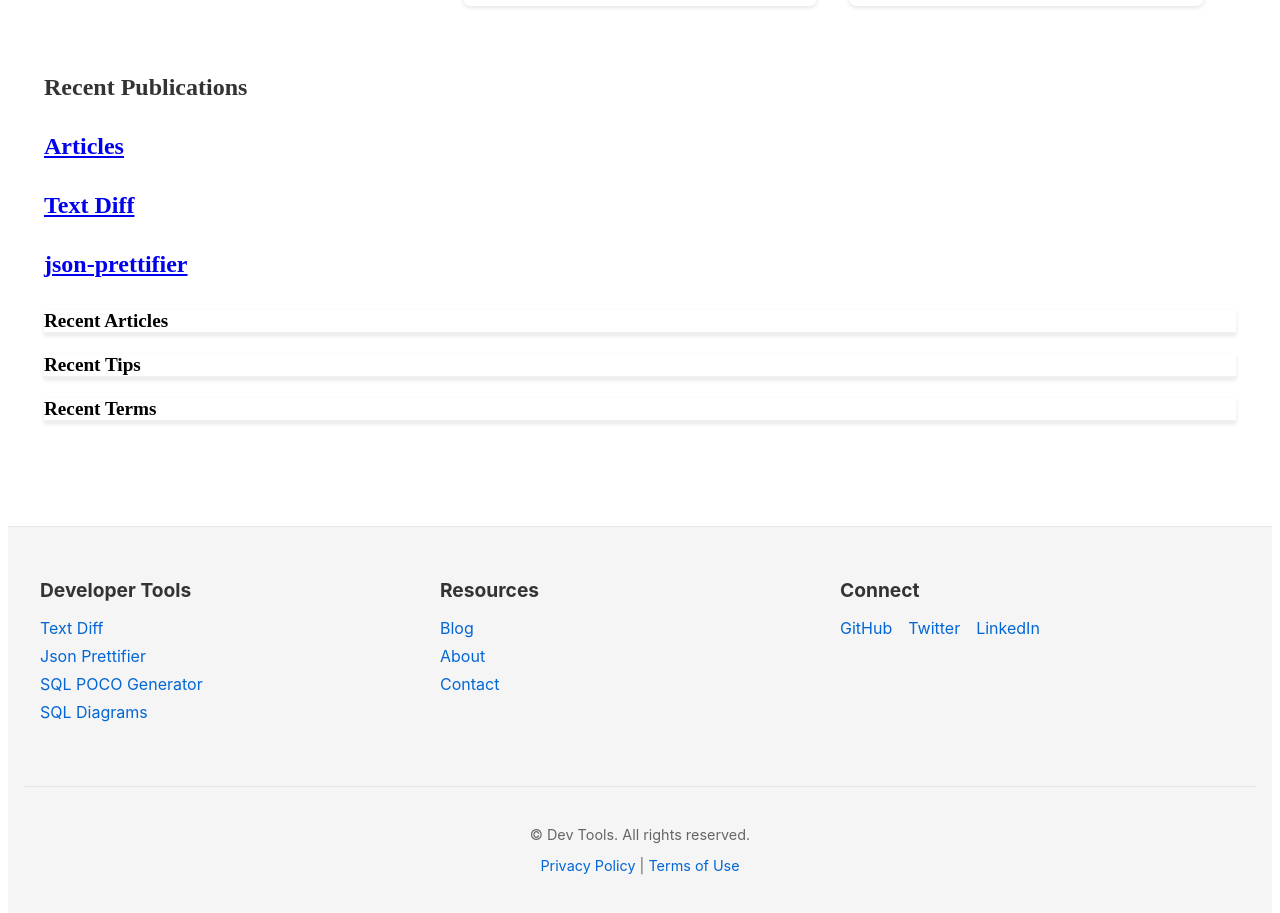
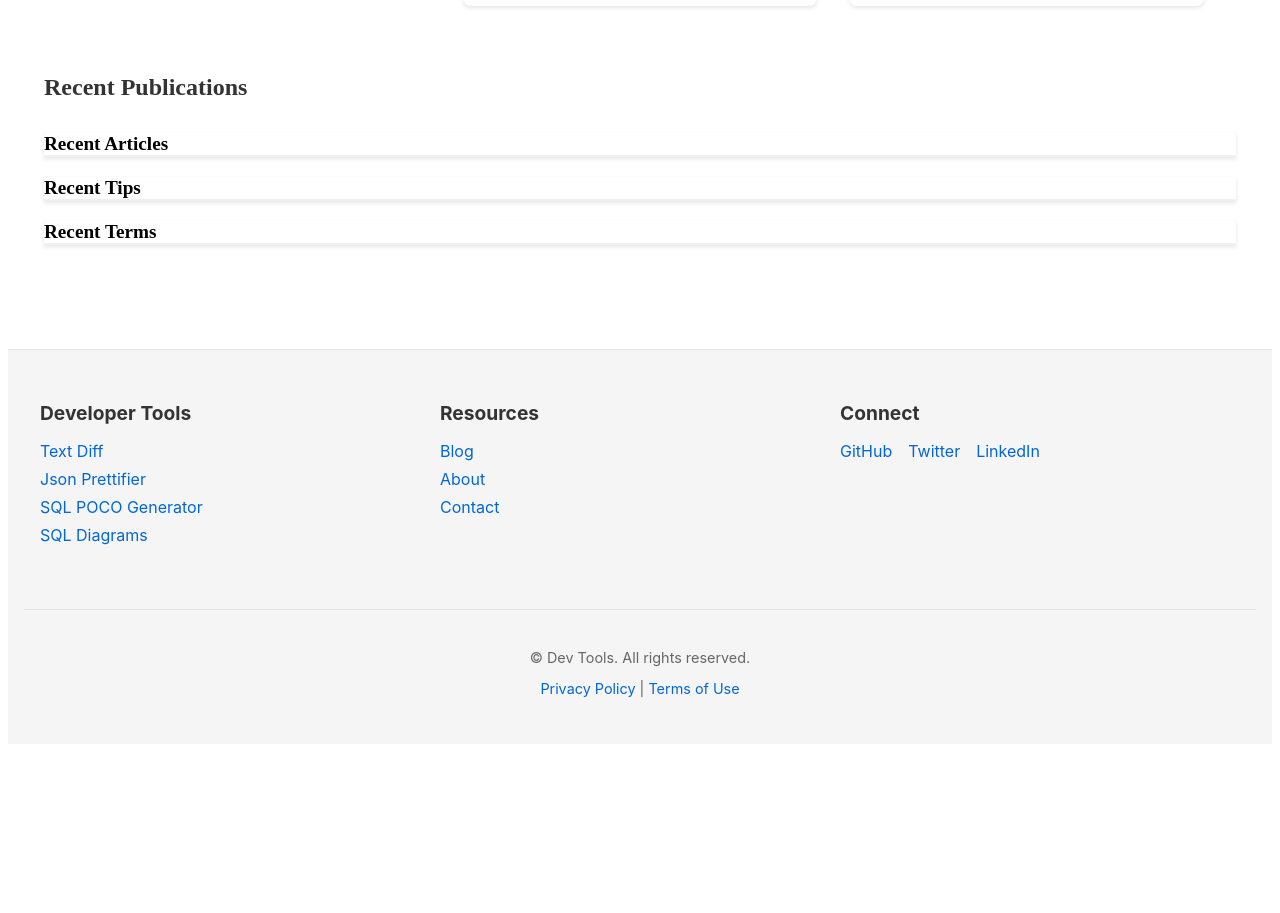
Before and after one commit to sachininmindfire/sachininmindfire.angular, an Angular app: page / in a window 1280 px wide. Shown: the part 1140-2053 px from the top of the page. After the commit the page ends 1892 px from the top, so only its background shows below. Built offline with nearby package versions, Linux system fonts and the light colour scheme.

Commit message:
Fix minor Url issues

```diff
--- a/src/app/components/layout/footer/footer.component.html
+++ b/src/app/components/layout/footer/footer.component.html
@@ -15,12 +15,12 @@
 
         </li>
         <li>
-          <a [routerLink]="['/text-diff']" queryParamsHandling="merge">
+          <a [routerLink]="['/sql-poco']" queryParamsHandling="merge">
             SQL POCO Generator
           </a>
         </li>
         <li>
-          <a [routerLink]="['/text-diff']" queryParamsHandling="merge">
+          <a [routerLink]="['/sql-diagrams']" queryParamsHandling="merge">
             SQL Diagrams
           </a>
         </li>
--- a/src/app/components/pages/home/home.component.html
+++ b/src/app/components/pages/home/home.component.html
@@ -20,19 +20,6 @@
     </div>
 </section>
     <h2>Recent Publications</h2>
-    <h2>
-        <a href="/articles" >Articles</a>
-    </h2>
-    <h2>
-        <a [routerLink]="['/text-diff']" queryParamsHandling="merge">
-            Text Diff
-        </a>
-    </h2>
-    <h2>
-        <a [routerLink]="['/json-prettifier']" queryParamsHandling="merge">
-            json-prettifier
-        </a>
-    </h2>
     <div class="row mt-4">
     <div class="col-md-4">
         <div class="card">
--- a/src/app/services/content.service.ts
+++ b/src/app/services/content.service.ts
@@ -41,7 +41,7 @@ export class ContentService {
       title: 'SQL POCO Generator',
       description: 'Free online tool to convert SQL scripts to POCO classes Or T4 Template classes. Supports multiple programming languages including C#, Java, TypeScript and more.',
       date: '2025-02-25',
-      link: '/sql-poco-app/',
+      link: '/sql-poco/',
       type: 'tool'
     },
     {
@@ -73,7 +73,7 @@ export class ContentService {
       title: 'MD to PDF Converter',
       description: 'Convert Markdown files to PDF format easily. A simple, fast tool for transforming your markdown documentation into professional PDF documents.',
       date: '2025-03-03',
-      link: '/md-pdf-convertor/',
+      link: '/md-pdf-convertor',
       type: 'tool'
     },
     {
```
